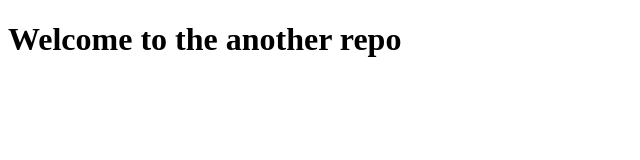
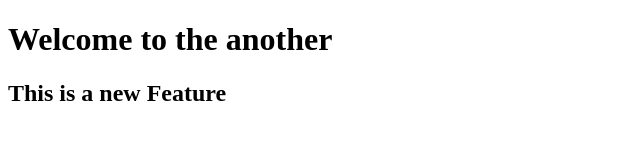
Before and after one commit to Amrikghosh20000/localrepo, a plain HTML site: page index.html in a window 1280 px wide. Shown: the whole page, without its empty margins (0-640 px from the left). Drawn offline with Linux system fonts and the light colour scheme.

Commit message:
Add the feature in 2

```diff
--- a/index.html
+++ b/index.html
@@ -6,6 +6,7 @@
     <title>Document</title>
  </head>
  <body>
-    <h1>Welcome to the another repo</h1>
+    <h1>Welcome to the another</h1>
+    <h2>This is a new Feature</h2>
  </body>
  </html>
```
